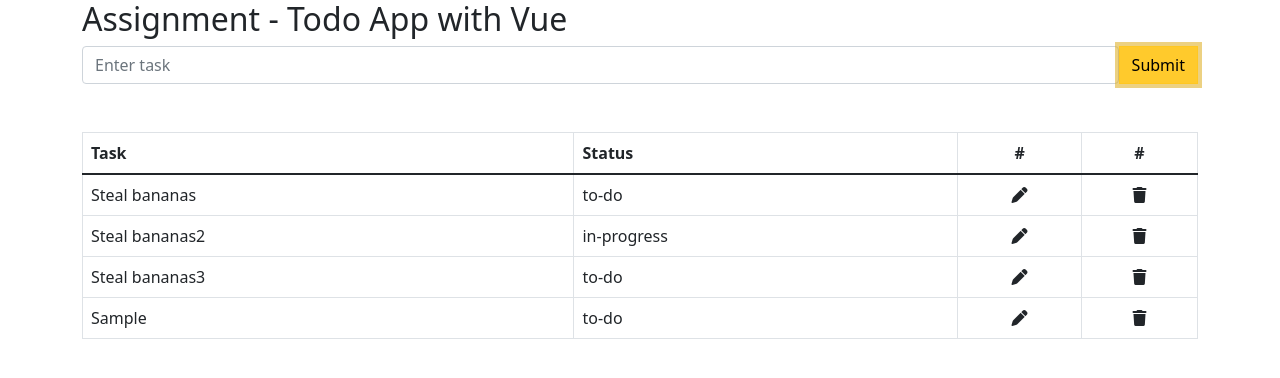
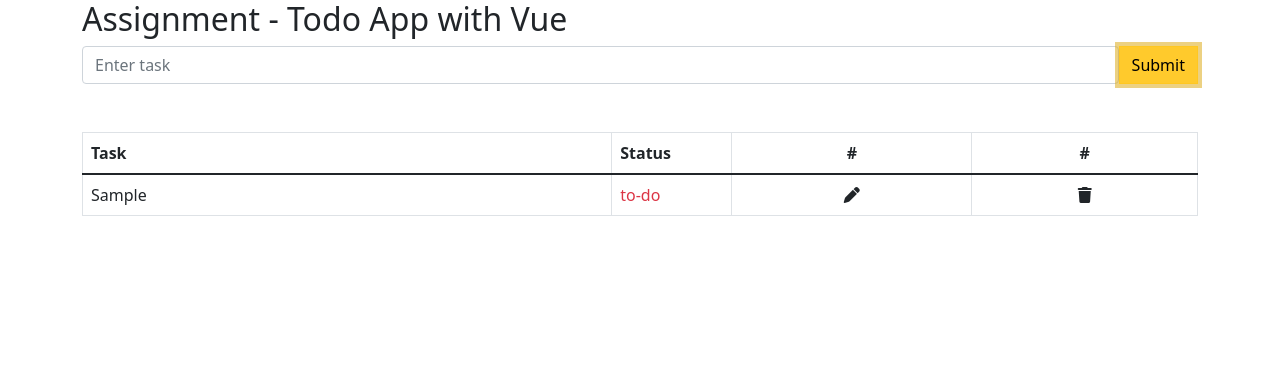
Before and after one commit to backas36/vue-comeplete-todo, a Vue app: page / in a window 1280 px wide. Both pictures are taken after typing "Sample" into the empty fields and a click on the button "Submit". Shown: the top 378 px of the page. Built offline with nearby package versions, Linux system fonts and the light colour scheme.

Commit message:
toggle status, edit todo feature done

```diff
--- a/src/App.vue
+++ b/src/App.vue
@@ -1,6 +1,6 @@
 <template>
   <div id="app">
-    <todo-app></todo-app>
+    <TodoApp />
   </div>
 </template>
 
--- a/src/components/TodoApp.vue
+++ b/src/components/TodoApp.vue
@@ -27,15 +27,25 @@
       </thead>
       <tbody>
         <tr v-for="(todo, index) in todos" :key="index">
-          <td>{{ todo.content }}</td>
-          <td>{{ todo.status }}</td>
+          <td :class="{ finished: todo.status === 2 }">
+            {{ todo.content }}
+          </td>
+          <td class="fixed-width">
+            <span
+              class="pointer"
+              @click="toggleStatus(index, todo.status)"
+              :class="{ 'text-danger': todo.status === 0 }"
+            >
+              {{ avaliableStatuses[todo.status] }}
+            </span>
+          </td>
           <td>
-            <div class="text-center">
+            <div class="text-center" @click="editTodo(index)">
               <span class="fa fa-pen"></span>
             </div>
           </td>
           <td>
-            <div class="text-center">
+            <div class="text-center" @click="deletTodo(index)">
               <span class="fa fa-trash"></span>
             </div>
           </td>
@@ -47,42 +57,55 @@
 
 <script>
 export default {
-  name: "HelloWorld",
-  props: {
-    msg: String,
-  },
   data() {
     return {
       todo: "",
-      todos: [
-        {
-          content: "Steal bananas",
-          status: "to-do",
-        },
-        {
-          content: "Steal bananas2",
-          status: "in-progress",
-        },
-        {
-          content: "Steal bananas3",
-          status: "to-do",
-        },
-      ],
+      editedTodoIndex: null,
+      avaliableStatuses: ["to-do", "in-progress", "finished"],
+      todos: [],
     };
   },
   methods: {
     submitTodo() {
-      console.log(this.todo);
       if (this.todo.length === 0) return;
-      this.todos.push({
-        content: this.todo,
-        status: "to-do",
-      });
+      if (!this.editedTodoIndex) {
+        this.todos.push({
+          content: this.todo,
+          status: 0,
+        });
+      } else {
+        this.todos[this.editedTodoIndex].content = this.todo;
+        this.editedTodoIndex = null;
+      }
       this.todo = "";
+    },
+    deletTodo(index) {
+      this.todos.splice(index, 1);
+    },
+    toggleStatus(todoIndex, todoStatusIndex) {
+      if (todoStatusIndex === this.avaliableStatuses.length - 1) {
+        this.todos[todoIndex].status = 0;
+      } else {
+        this.todos[todoIndex].status = todoStatusIndex + 1;
+      }
+    },
+    editTodo(index) {
+      this.todo = this.todos[index].content;
+      this.editedTodoIndex = index;
     },
   },
 };
 </script>
 
 <style scoped>
+.pointer {
+  cursor: pointer;
+  color: green;
+}
+.fixed-width {
+  width: 120px;
+}
+.finished {
+  text-decoration: line-through;
+}
 </style>
```
